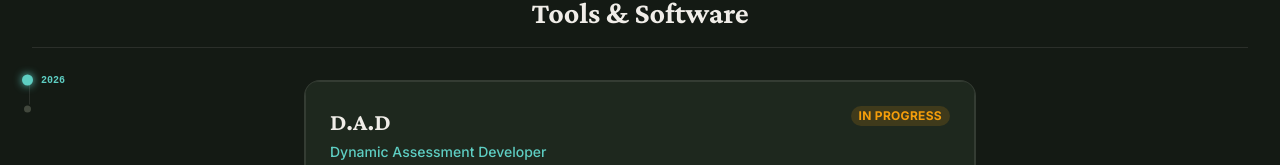
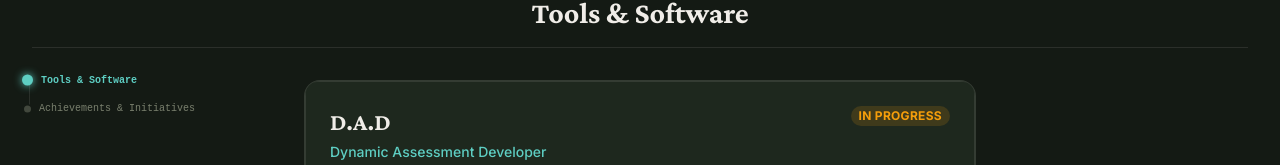
Before and after one commit to shuff57/steven, a Next.js app: page /projects in a window 1280 px wide. Shown: the part 306-471 px from the top of the page. Built offline with nearby package versions, Linux system fonts and the light colour scheme.

Commit message:
feat(projects): left TOC with section names, always-visible labels

```diff
--- a/src/components/sections/ProjectGrid.tsx
+++ b/src/components/sections/ProjectGrid.tsx
@@ -6,9 +6,9 @@ import { ScrollReveal } from '@/components/animations/ScrollReveal'
 import { YearNav } from '@/components/ui/YearNav'
 import PixelTransition from '@/components/ui/PixelTransition'
 
-const PROJECT_YEAR_NAV = [
-  { year: '2026', id: 'section-tools' },
-  { year: '2022', id: 'section-achievements' },
+const PROJECT_TOC = [
+  { year: 'Tools & Software', id: 'section-tools' },
+  { year: 'Achievements & Initiatives', id: 'section-achievements' },
 ]
 
 interface ProjectGridProps {
@@ -50,7 +50,7 @@ export function ProjectGrid({ projects }: ProjectGridProps) {
 
   return (
     <section className="py-20 px-4 md:px-8 max-w-7xl mx-auto">
-      <YearNav items={PROJECT_YEAR_NAV} />
+      <YearNav items={PROJECT_TOC} alwaysShowLabels />
       <ScrollReveal animation="slide-up">
         <div className="mb-16 text-center">
           <h1 className="text-4xl md:text-5xl font-bold mb-4 font-display">
--- a/src/components/ui/YearNav.tsx
+++ b/src/components/ui/YearNav.tsx
@@ -9,9 +9,10 @@ export interface YearNavItem {
 
 interface Props {
   items: YearNavItem[]
+  alwaysShowLabels?: boolean
 }
 
-export function YearNav({ items }: Props) {
+export function YearNav({ items, alwaysShowLabels = false }: Props) {
   const [activeId, setActiveId] = useState<string>(items[0]?.id ?? '')
 
   useEffect(() => {
@@ -98,7 +99,7 @@ export function YearNav({ items }: Props) {
                   className="text-[10px] font-mono leading-none whitespace-nowrap transition-all duration-300"
                   style={{
                     color: isActive ? 'var(--color-accent)' : 'var(--color-text-muted)',
-                    opacity: isActive ? 1 : 0,
+                    opacity: (alwaysShowLabels || isActive) ? 1 : 0,
                     fontWeight: isActive ? 700 : 400,
                     // Only show label when active — hover reveals it too
                   }}
```
